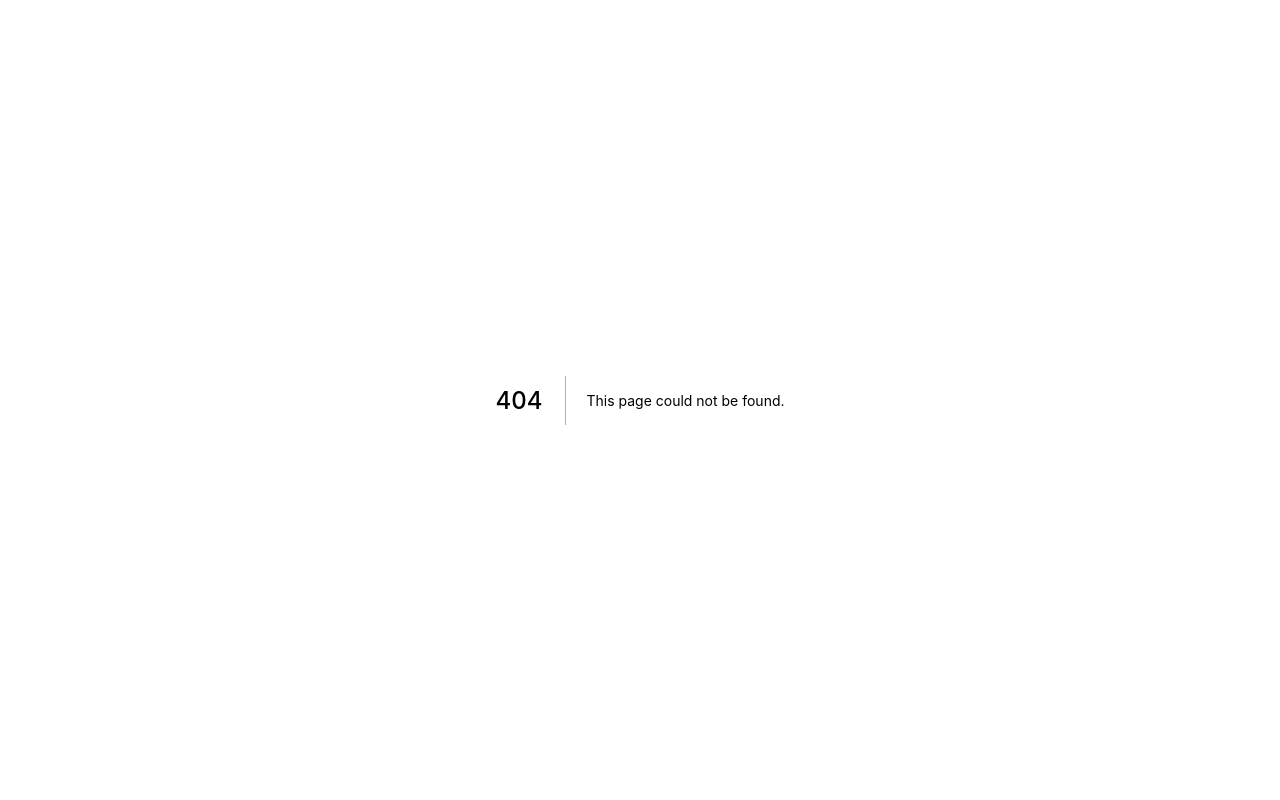
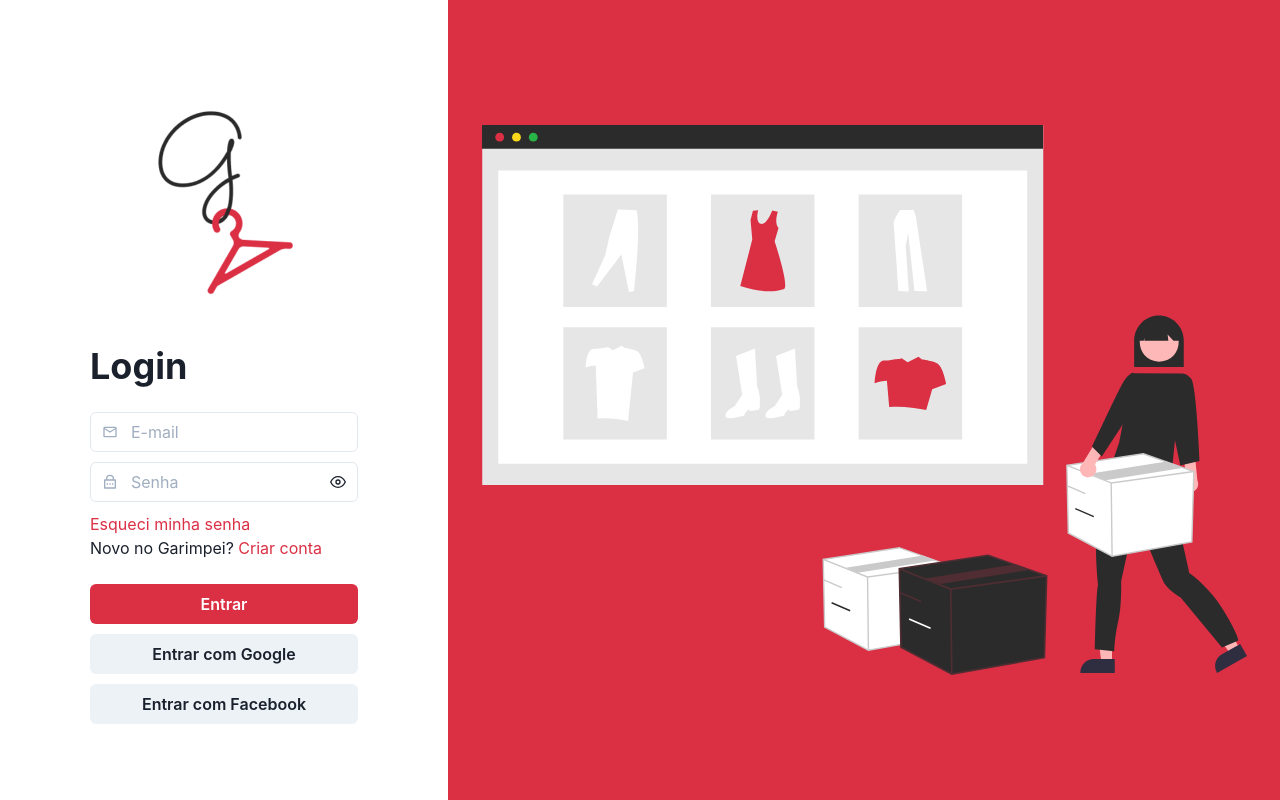
Before and after one commit to UnBArqDsw2021-2/2021.2_G5_Garimpei_Frontend, a Next.js app: page /auth/login in a window 1280 px wide. Before the commit this address had no page. Built offline with nearby package versions, Linux system fonts and the light colour scheme.

Commit message:
feat: creates login page

```diff
--- /dev/null
+++ b/src/pages/auth/login.tsx
@@ -0,0 +1,112 @@
+import { useState } from "react";
+import {
+  Button,
+  Flex,
+  Heading,
+  Icon,
+  Image,
+  Input,
+  InputGroup,
+  InputLeftElement,
+  InputRightElement,
+  Link,
+  Text,
+  useBreakpointValue,
+  VStack,
+} from "@chakra-ui/react";
+import { MdOutlineEmail } from "react-icons/md";
+import { RiLockPasswordLine } from "react-icons/ri";
+import { FiEye, FiEyeOff } from "react-icons/fi";
+
+export default function Login() {
+  const [showPassword, setShowPassword] = useState(false);
+  const isMobile = useBreakpointValue({ base: true, lg: false });
+
+  return (
+    <Flex w="full" maxW="1440px" margin="0 auto" h="100vh" boxShadow="2xl">
+      <VStack
+        w={{ base: "full", lg: "35%" }}
+        bg="white"
+        boxShadow="4px 4px 6px rgba(0, 0, 0, 0.25)"
+        p={{ base: "2rem", lg: "3rem", xl: "5.625rem" }}
+        alignItems="flex-start"
+        spacing="6"
+      >
+        <Image
+          src="/images/logo.png"
+          alt="Garimpei"
+          margin="0 auto"
+          marginBottom="1.625rem"
+        />
+        <Heading marginRight="auto">Login</Heading>
+        <Flex w="full" flexDirection="column" gap="0.625rem">
+          <InputGroup>
+            <InputLeftElement pointerEvents="none">
+              <Icon as={MdOutlineEmail} color="gray.400" />
+            </InputLeftElement>
+
+            <Input
+              placeholder="E-mail"
+              type="email"
+              focusBorderColor="brand.500"
+            />
+          </InputGroup>
+
+          <InputGroup>
+            <InputLeftElement pointerEvents="none">
+              <Icon as={RiLockPasswordLine} color="gray.400" />
+            </InputLeftElement>
+
+            <Input
+              placeholder="Senha"
+              type={showPassword ? "text" : "password"}
+              focusBorderColor="brand.500"
+            />
+
+            <InputRightElement
+              _hover={{ cursor: "pointer" }}
+              onClick={() => setShowPassword((oldState) => !oldState)}
+            >
+              <Icon as={!showPassword ? FiEye : FiEyeOff} />
+            </InputRightElement>
+          </InputGroup>
+
+          <Flex flexDir="column">
+            <Link color="brand.500" href="#">
+              Esqueci minha senha
+            </Link>
+            <Text>
+              Novo no Garimpei?{" "}
+              <Link color="brand.500" href="#">
+                Criar conta
+              </Link>
+            </Text>
+          </Flex>
+        </Flex>
+        <Flex w="full" flexDirection="column" gap="0.625rem">
+          <Button
+            colorScheme="brand"
+            _hover={{ backgroundColor: "brand.600" }}
+            _focus={{ boxShadow: "0 0 0 3px brand.600" }}
+          >
+            Entrar
+          </Button>
+          <Button>Entrar com Google</Button>
+          <Button>Entrar com Facebook</Button>
+        </Flex>
+      </VStack>
+
+      {/* SHOPPING IMAGE */}
+      {!isMobile && (
+        <Flex
+          w="65%"
+          bg="brand.500"
+          alignItems="center"
+          justifyContent="center"
+        >
+          <Image src="/svgs/login_drawing.svg" alt="Shopping drawing" w={765} />
+        </Flex>
+      )}
+    </Flex>
+  );
+}
```
